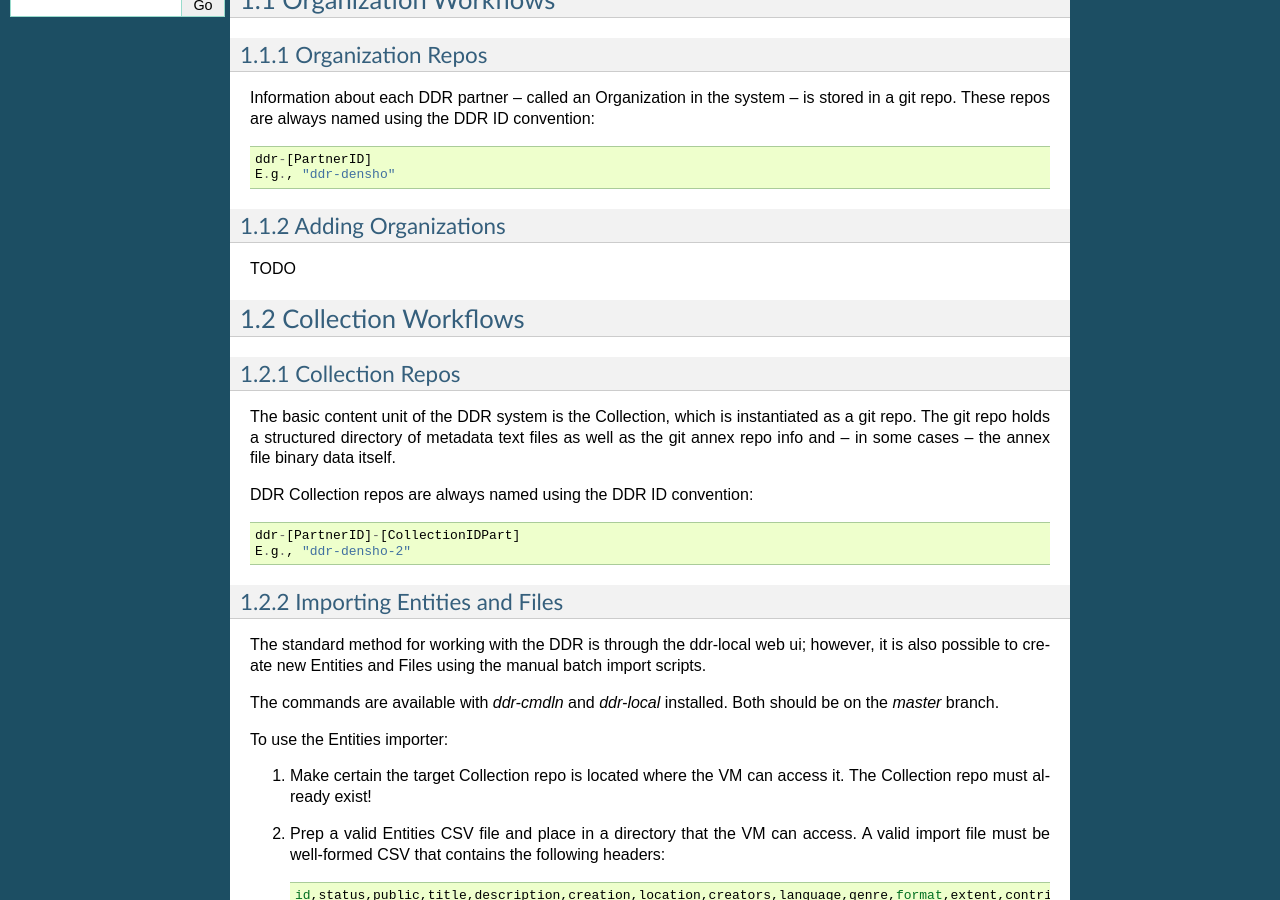
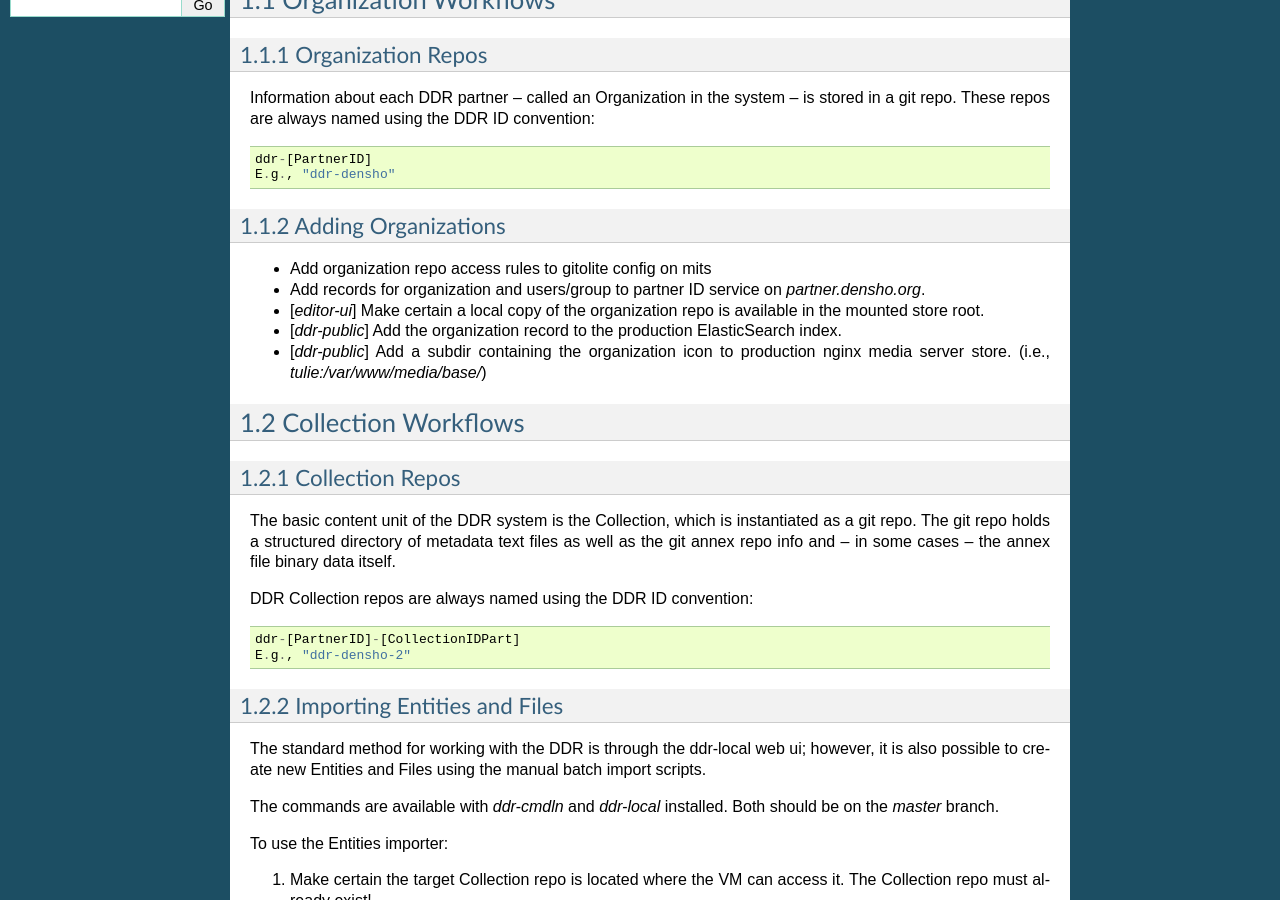
Before and after one commit to denshoproject/ddr-manual, a Sphinx documentation site: the page built from source/admins/workflows.rst, in a window 1280 px wide and 900 px high, scrolled down 442 px. Built offline with Sphinx 7.4.7, drawn with Linux system fonts in a browser that asks for light colours.

Commit message:
Update workflows.rst

```diff
--- a/source/admins/workflows.rst
+++ b/source/admins/workflows.rst
@@ -22,7 +22,11 @@ Information about each DDR partner -- called an Organization in the system -- is
 
 Adding Organizations
 -------------------------------------------
-TODO
+* Add organization repo access rules to gitolite config on mits
+* Add records for organization and users/group to partner ID service on `partner.densho.org`.
+* [`editor-ui`] Make certain a local copy of the organization repo is available in the mounted store root.
+* [`ddr-public`] Add the organization record to the production ElasticSearch index.
+* [`ddr-public`] Add a subdir containing the organization icon to production nginx media server store. (i.e., `tulie:/var/www/media/base/`)
 
 Collection Workflows
 ====================
```
